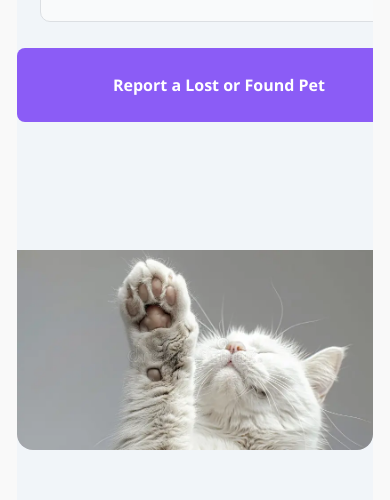
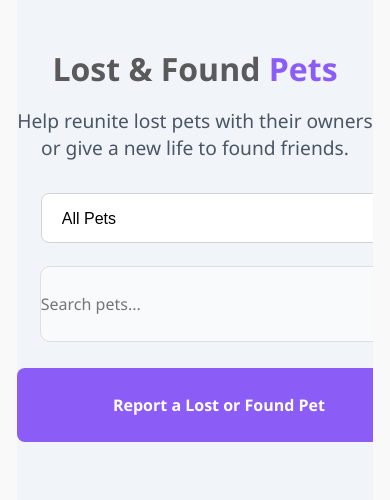
Before and after one commit to timdecena/IT342-G3-WhiskerWatch, a React (Vite) app in the folder frontend-web/whiskerwatch-frontend/: page /lost-and-found in a window 390 px wide. Shown: the top 500 px of the page. Built offline with nearby package versions, Linux system fonts and the light colour scheme; no server answers.

Commit message:
minor ui fix
asd

```diff
--- a/frontend-web/whiskerwatch-frontend/src/assets/LostAndFoundHomepage.module.css
+++ b/frontend-web/whiskerwatch-frontend/src/assets/LostAndFoundHomepage.module.css
@@ -39,6 +39,7 @@
     background-color: #f1f5f9;
     padding: 4rem 2rem;
     box-shadow: 0 4px 6px rgba(0, 0, 0, 0.05);
+    padding: 50rem 2rem 4rem 2rem;
   }
 
   .header-content {
@@ -252,7 +253,7 @@
     }
 
     .hero-image {
-      padding-top: 2rem;
+      padding-top: 5rem;
       padding-right: 0;
     }
 
```
